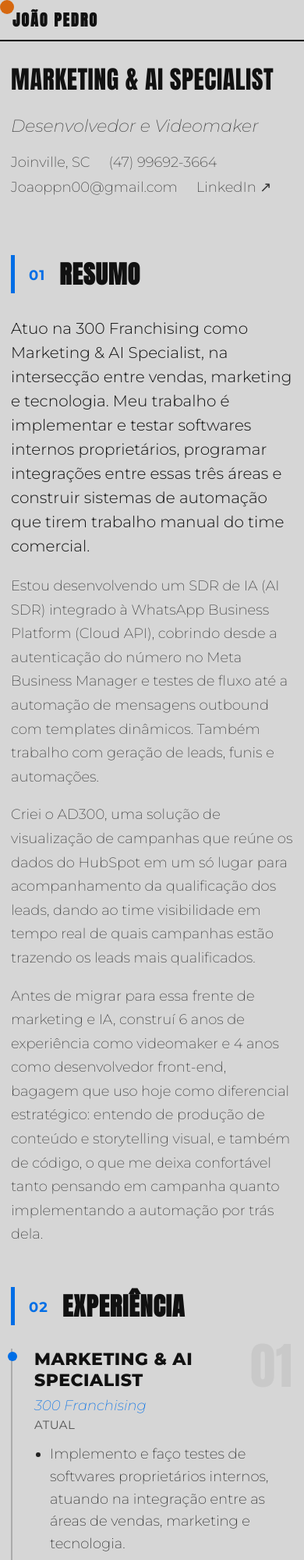
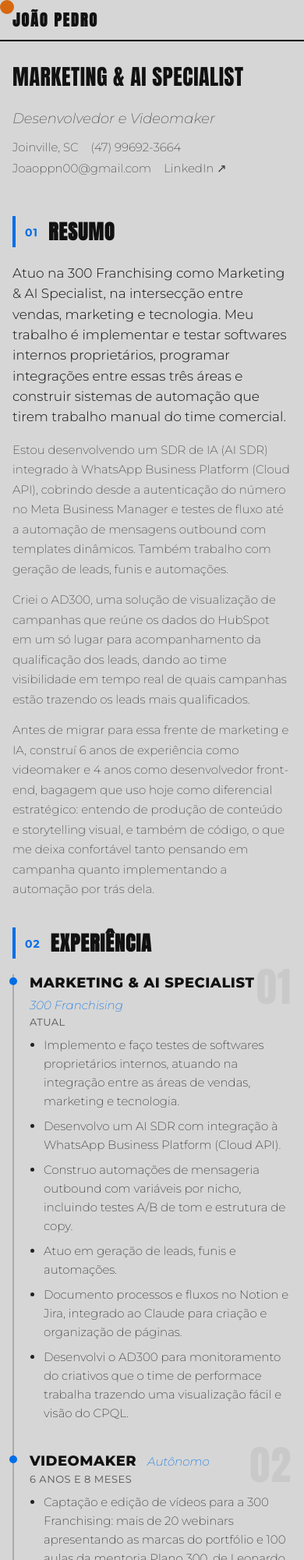
Before and after one commit to sherecks/Portfolio, a website built with Vite: page curriculo.html in a window 390 px wide. Shown: the top 2000 px of the page at 78% size. Built offline with nearby package versions, Linux system fonts and the light colour scheme.

Commit message:
Fix Mobile

```diff
--- a/static/stylecurriculo.css
+++ b/static/stylecurriculo.css
@@ -349,30 +349,100 @@ footer {
   }
 
   .cv {
-    padding: 10px 14px 40px;
+    padding: 10px 16px 40px;
+  }
+
+  .cv-hero {
+    padding: 14px 0 20px;
+    margin-bottom: 32px;
   }
 
   .cv-role {
-    font-size: 32px;
+    font-size: 28px;
   }
 
   .cv-role-sub {
-    font-size: 22px;
+    font-size: 18px;
+    margin-bottom: 16px;
+  }
+
+  .cv-contact {
+    font-size: 15px;
+    gap: 8px 16px;
+  }
+
+  .cv-section {
+    margin-bottom: 36px;
   }
 
   .cv-section h3 {
-    font-size: 32px;
+    font-size: 26px;
+    margin-bottom: 20px;
+    padding-left: 12px;
+    border-left-width: 4px;
+  }
+
+  .cv-section h3::before {
+    font-size: 14px;
+    margin-right: 8px;
   }
 
   .cv-summary .lede {
-    font-size: 20px;
+    font-size: 17px;
+    margin-bottom: 16px;
+  }
+
+  .cv-summary p {
+    font-size: 15px;
+    margin-bottom: 14px;
+  }
+
+  .timeline {
+    padding-left: 20px;
+  }
+
+  .timeline-item {
+    padding-bottom: 30px;
+  }
+
+  .timeline-item::before {
+    left: -26px;
+    width: 10px;
+    height: 10px;
   }
 
   .timeline-header h4 {
-    font-size: 22px;
+    font-size: 18px;
+  }
+
+  .timeline-header .company {
+    font-size: 15px;
+  }
+
+  .timeline-date {
+    font-size: 13px;
+    margin-bottom: 10px;
+  }
+
+  .timeline-item ul {
+    font-size: 15px;
+    padding-left: 18px;
   }
 
   .timeline-index {
-    font-size: 64px;
+    font-size: 52px;
+  }
+
+  .tag {
+    font-size: 14px;
+    padding: 6px 14px;
+  }
+
+  .tags {
+    gap: 8px;
+  }
+
+  .education-item {
+    font-size: 15px;
   }
 }
```
Also changed, not shown: static/style.css (+32 -11 lines), static/style3d.css (+12 -2 lines), static/stylevideomaker.css (+7 -1 lines).
